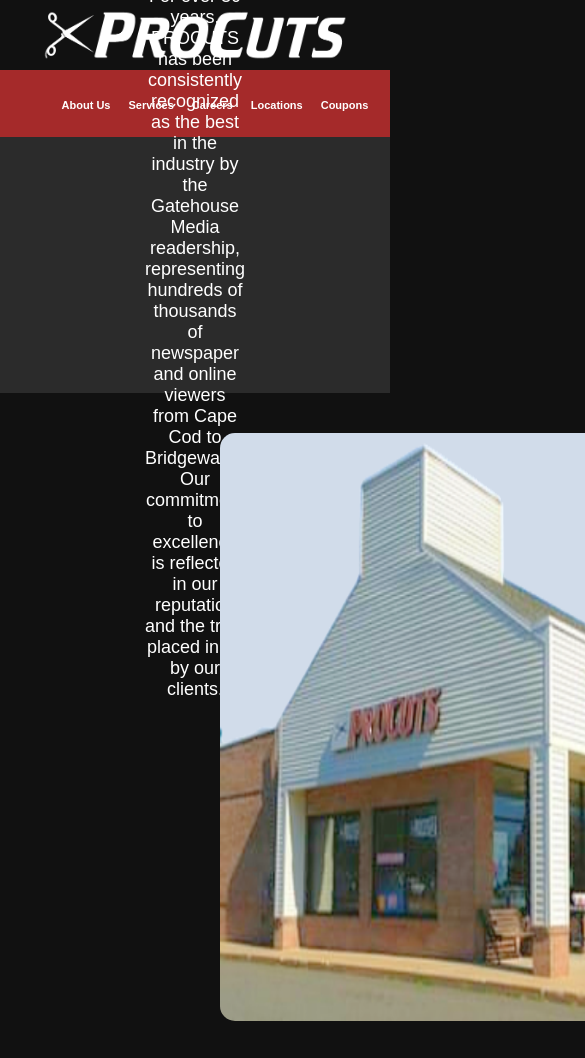
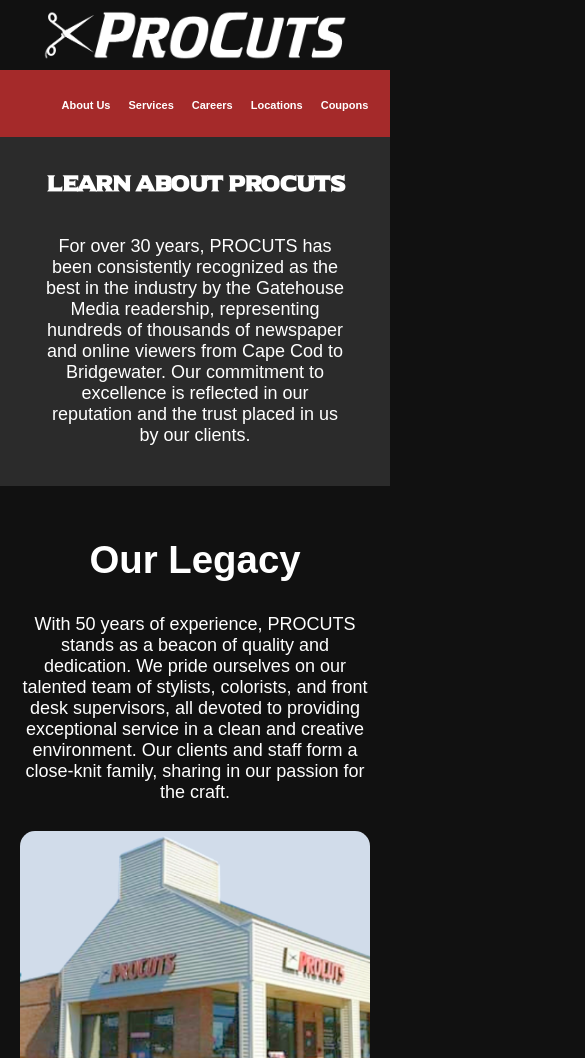
Before and after one commit to abuttifulpigeon/procuts, a plain HTML site: page about/index.html in a window 390 px wide. Shown: the top 1058 px of the page, 585 px wide, since content can reach past the window. Drawn offline with Linux system fonts and the light colour scheme.

Commit message:
fixed about page funkiness on mobile

```diff
--- a/styles.css
+++ b/styles.css
@@ -30,7 +30,7 @@ a:hover {
     text-align: center;
     background-image: url(/assets/img/haircuts/haircut-1.jpg);
     background-size: cover;
-    background-position: center;
+    background-position: left;
     height: 400px;
 }
 
@@ -453,6 +453,66 @@ footer {
     }
 }
 
+@media (max-width: 768px) {
+    .section {
+        flex-direction: column-reverse;
+        align-items: center;
+    }
+
+    .container-lvl2 {
+        flex-direction: column-reverse;
+        align-items: center;
+    }
+
+    .container-lvl2 img {
+        max-width: 100%;
+        height: auto;
+        margin: 10px 0;
+    }
+
+    .container-lvl3 {
+        margin-left: 0;
+        text-align: center;
+    }
+
+    .about-header {
+        height: auto;
+        padding: 20px;
+    }
+
+    .about-header p {
+        margin: 20px;
+    }
+
+    .container {
+        margin: 20px !important;
+        font-size: x-large;
+    }
+
+    h1, h2 {
+        font-size: 1.5em;
+    }
+
+    footer {
+        flex-direction: column;
+        align-items: center;
+        text-align: center;
+        padding: 32px 20px;
+    }
+}
+
+/* Additional media query for smaller screens */
+@media (max-width: 480px) {
+    .container {
+        font-size: large;
+    }
+
+    h1, h2 {
+        font-size: 1.2em;
+    }
+}
+
+
 @media (max-width: 480px) {
     .store {
         flex-basis: 100%;
```
Also changed, not shown: assets/img/haircuts/store-front-1.jpg.
